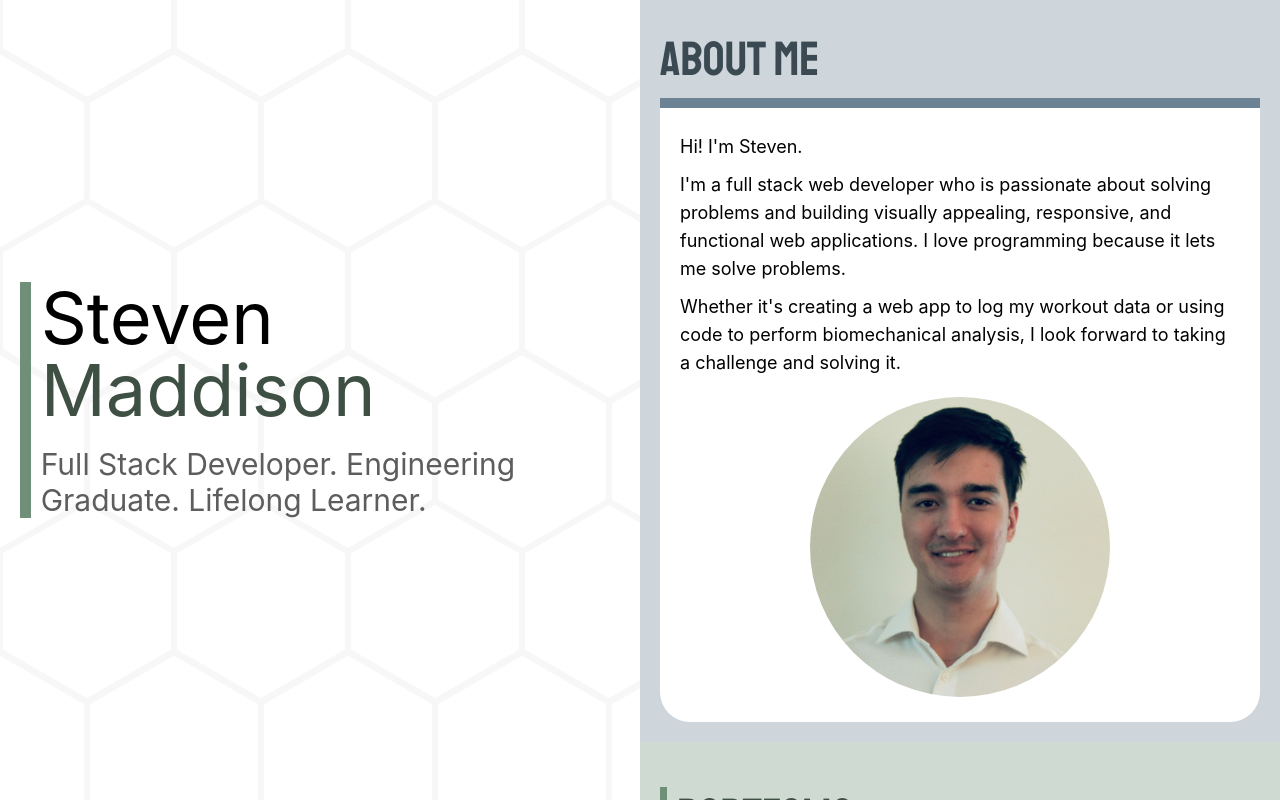
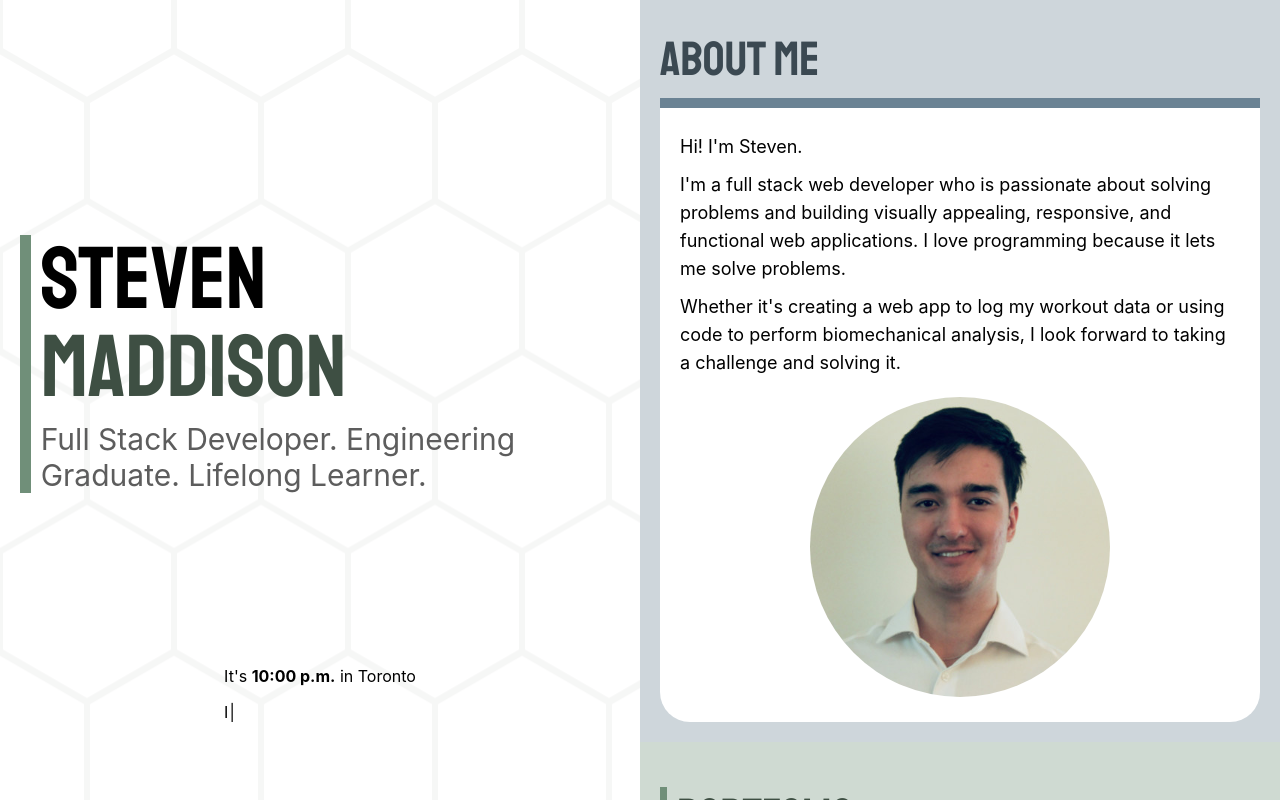
Before and after one commit to Stevtm/portfolio-v3, a React (Create React App) app: page / in a window 1280 px wide. Built offline with nearby package versions, Linux system fonts and the light colour scheme.

Commit message:
add typewriter for current status

```diff
--- a/package.json
+++ b/package.json
@@ -14,6 +14,7 @@
 		"react-responsive": "^8.2.0",
 		"react-scripts": "4.0.3",
 		"styled-components": "^5.3.0",
+		"typewriter-effect": "^2.18.0",
 		"web-vitals": "^1.1.2"
 	},
 	"scripts": {
--- /dev/null
+++ b/src/components/Clock/index.js
@@ -0,0 +1,28 @@
+import React from "react";
+import Typewriter from "typewriter-effect";
+
+const Clock = () => {
+	const time = "10:00 p.m.";
+
+	return (
+		<div>
+			<p>
+				It's <strong>{time}</strong> in Toronto
+			</p>
+			<Typewriter
+				options={{
+					strings: [
+						"I'm probably coding",
+						"I might be hanging out with friends",
+						"I could be watching a movie",
+					],
+					deleteSpeed: 1,
+					autoStart: true,
+					loop: true,
+				}}
+			/>
+		</div>
+	);
+};
+
+export default Clock;
--- /dev/null
+++ b/src/components/Clock/style.js
@@ -0,0 +1 @@
+import styled from "styled-components";
--- a/src/components/Title/index.js
+++ b/src/components/Title/index.js
@@ -1,4 +1,6 @@
 import React from "react";
+
+import Clock from "../Clock";
 
 // import styled components
 import { TitleSection, TitleContainer, ColorBar, Name, Motto } from "./styles";
@@ -6,6 +8,7 @@ import { TitleSection, TitleContainer, ColorBar, Name, Motto } from "./styles";
 const Title = () => {
 	return (
 		<TitleSection>
+			<div></div>
 			<TitleContainer>
 				<ColorBar></ColorBar>
 				<div>
@@ -18,6 +21,7 @@ const Title = () => {
 					</Motto>
 				</div>
 			</TitleContainer>
+			<Clock></Clock>
 		</TitleSection>
 	);
 };
--- a/src/components/Title/styles.js
+++ b/src/components/Title/styles.js
@@ -7,7 +7,7 @@ export const TitleSection = styled.section`
 	display: flex;
 	flex-direction: column;
 	height: 100vh;
-	justify-content: center;
+	justify-content: space-around;
 	padding: 0 20px;
 	/* margin: 0 20px; */
 	background-image: url(${HexagonBackground});
@@ -35,7 +35,8 @@ export const Name = styled.h1`
 
 	/* typography */
 	color: black;
-	font-size: 4.5rem;
+	font-family: "Staatliches";
+	font-size: 5.5rem;
 	font-weight: 400;
 	line-height: 1;
 
@@ -46,7 +47,7 @@ export const Name = styled.h1`
 
 export const Motto = styled.h2`
 	/* box model */
-	padding-top: 20px;
+	padding-top: 10px;
 	margin: 0;
 
 	/* typography */
```
Also changed, not shown: 1 other file (tests, documents, lock files or other folders).
